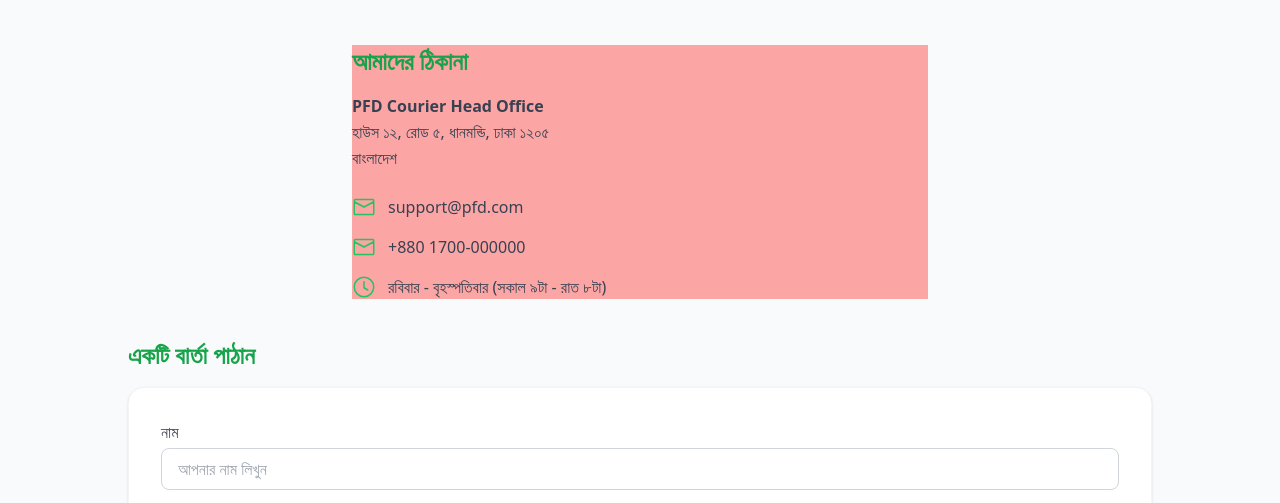
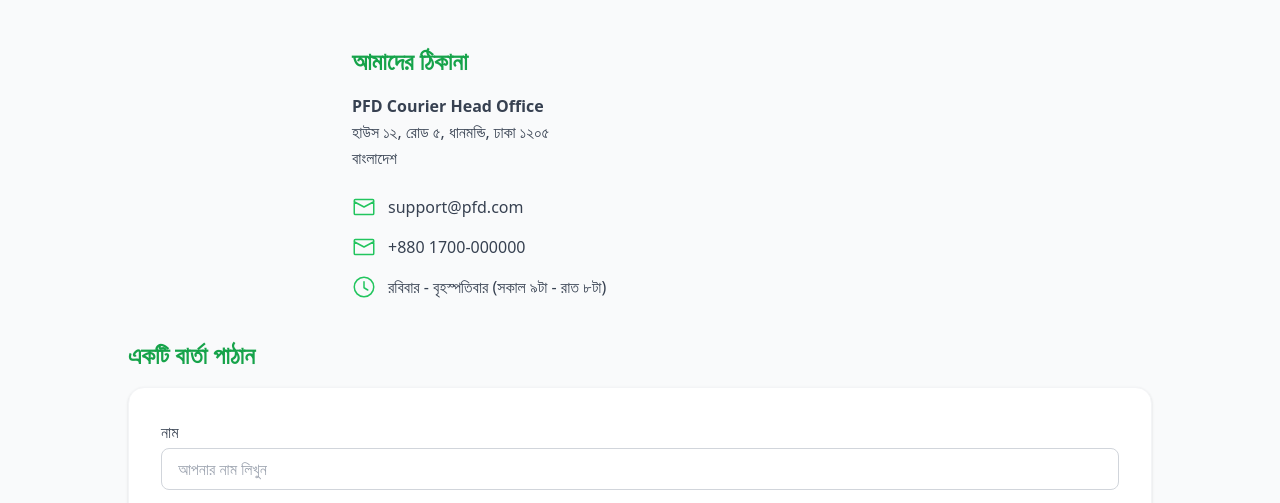
Before and after one commit to mahmudur987/pfd-landing-page, a plain HTML site: page contact.html in a window 1280 px wide. Shown: the part 275-778 px from the top of the page. Drawn offline with nearby package versions, Linux system fonts and the light colour scheme.

Commit message:
add pages1

```diff
--- a/contact.html
+++ b/contact.html
@@ -132,7 +132,7 @@
 
           <div class="w-full space-y-10">
             <!-- Contact Info -->
-            <div class="max-w-xl w-full bg-red-300 mx-auto">
+            <div class="max-w-xl w-full mx-auto">
               <h2 class="text-2xl font-semibold text-green-600 mb-4">
                 আমাদের ঠিকানা
               </h2>
```
